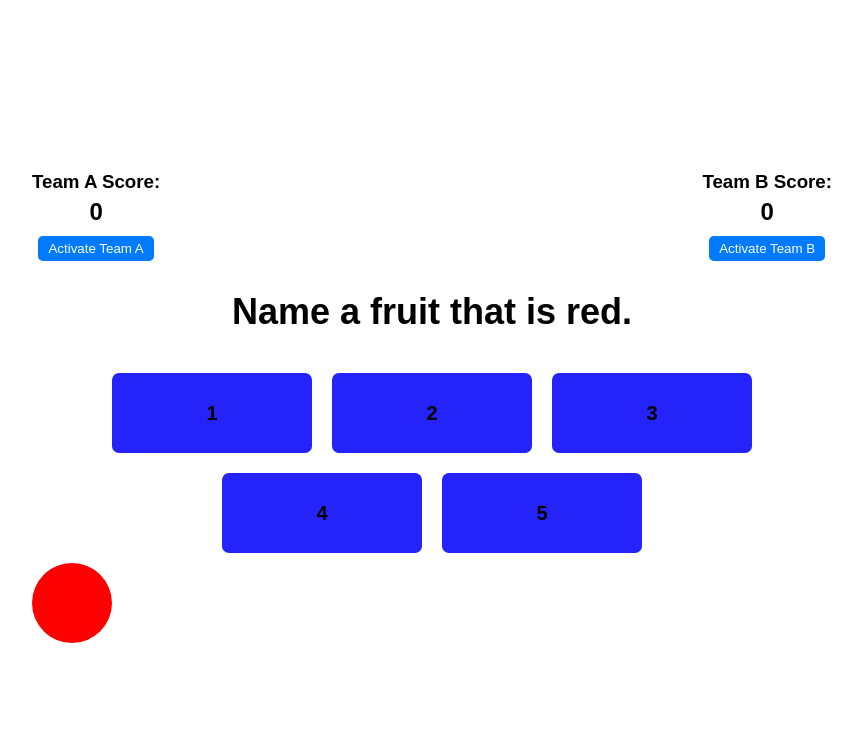
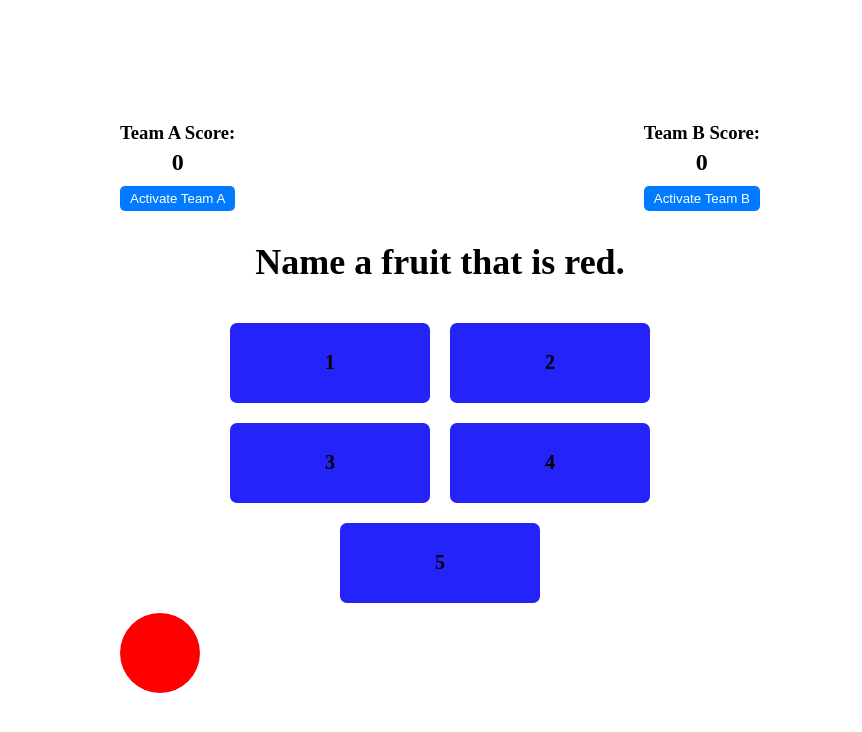
Before and after one commit to syed-asif-mn/family-feud, an Angular app: page / in a window 1280 px wide. Shown: the top 732 px of the page, without its empty margins (208-1070 px from the left). Built offline with nearby package versions, Linux system fonts and the light colour scheme.

Commit message:
2 files modified

```diff
--- a/src/app/app.component.css
+++ b/src/app/app.component.css
@@ -4,5 +4,6 @@
   align-items: center;
   justify-content: center;
   height: 100vh;
+  width: 100vw;
   text-align: center;
 }
--- a/src/app/game-board/game-board.component.css
+++ b/src/app/game-board/game-board.component.css
@@ -1,7 +1,24 @@
-.game-board {
-  max-width: 800px;
-  margin: 0 auto;
-  font-family: Arial, sans-serif;
+.game-board::before {
+  content: "";
+  position: absolute;
+  top: 0;
+  left: 0;
+  width: 100%;
+  height: 100%;
+  background-color: rgba(255, 255, 255, 0.3); /* Adjust the alpha value (0.5) for the desired level of opacity */
+  z-index: -1;
+}
+
+.background-image {
+  background-image: url('https://www.deviantart.com/wheelgenius/art/Family-Feud-1987-pilot-set-3-564835414');
+  background-size: cover;
+  background-repeat: no-repeat;
+  background-position: center center;
+  position: absolute;
+  top: 0;
+  left: 0;
+  width: 100%;
+  height: 100%;
 }
 
 .question {
@@ -15,6 +32,7 @@
   display: flex;
   flex-wrap: wrap;
   justify-content: center;
+  width: 50vw;
 }
 
 .answer {
```
